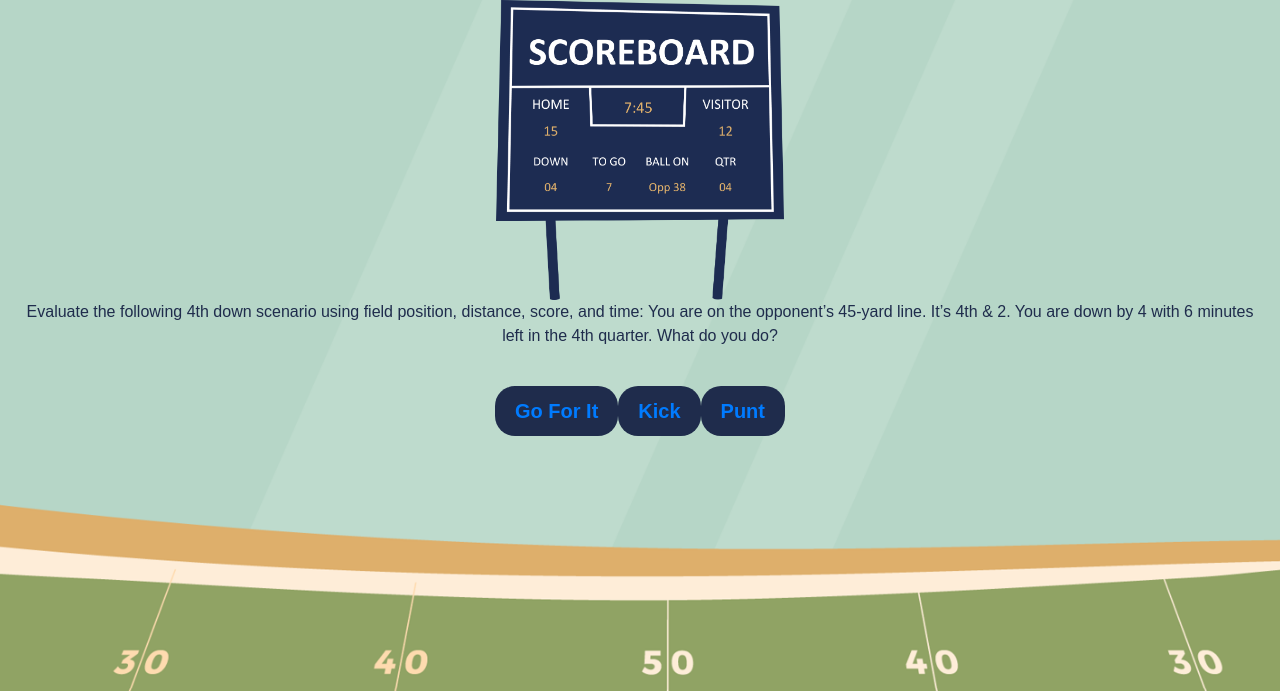
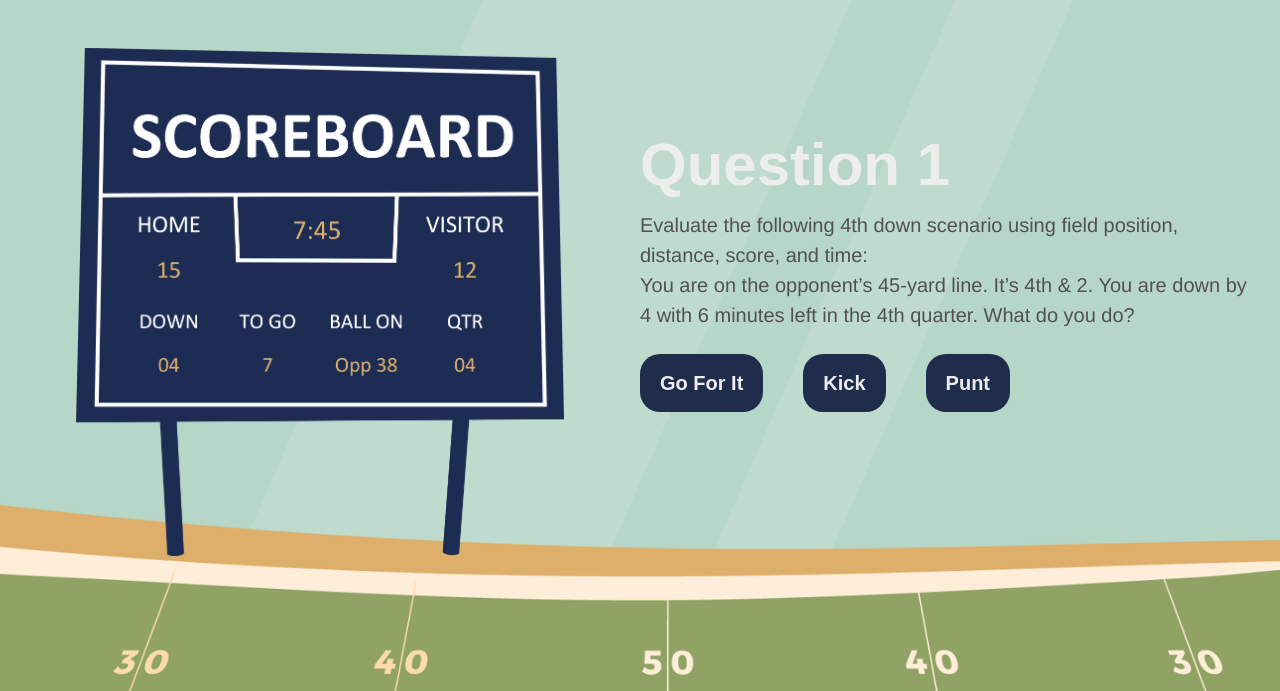
Before and after one commit to trv2111/w4170-proj, a Flask app: page /quiz-question/1 in a window 1280 px wide. Shown: the part 109-800 px from the top of the page. Run offline with Flask 3, Linux system fonts and the light colour scheme; some libraries are stand-ins or nearby versions; some web fonts are replaced.

Commit message:
Fix quiz question formatting

```diff
--- a/server.py
+++ b/server.py
@@ -5,7 +5,7 @@ app = Flask(__name__)
 
 questions = {
     "1": {
-        "question": "Evaluate the following 4th down scenario using field position, distance, score, and time:\nYou are on the opponent’s 45-yard line. It’s 4th & 2. You are down by 4 with 6 minutes left in the 4th quarter. What do you do?",
+        "question": "Evaluate the following 4th down scenario using field position, distance, score, and time:<br>You are on the opponent’s 45-yard line. It’s 4th & 2. You are down by 4 with 6 minutes left in the 4th quarter. What do you do?",
         "answers": {
             "1": ["Go For It", "Great call! There’s a high conversion chance, we weren’t in field goal range, and punting gives away momentum when you’re losing late.\nCongratulations! You made the aggressive call – and it worked! You kept the drive alive and gave your team a shot to win!", True],
             "2": ["Kick", "This would be about a 62-yard attempt and is outside of your kicker’s range. Even if it went in, you’d still be behind by 1. This wasn’t the best move here.", False],
--- a/static/quiz-question.js
+++ b/static/quiz-question.js
@@ -8,13 +8,19 @@ function getQuestion(id) {
 			let question = result["question"]
 			let image = result["image"]
 
-			$( ".question" ).append("<img class='scoreboard-quiz' src='" + image + "'><br>")
-			$( ".question" ).append(question["question"])
+			appended = `
+				<div class="row">
+					<div class='col-6'><img class='scoreboard-quiz' src='${image}'><br></div>
+					<div class='col-6'>
+						<div class='row question-title lightGrey'>Question ${id}</div>
+						<div class='row question-text darkGrey'>${question['question']}</div><br>
+						<div class='row'>
+			`
 			Object.entries(question["answers"]).forEach(([answerid, answer]) => {
-				$( ".question-btn-container" ).append(
-					"<a href='/quiz-answer/" + id + "/" + answerid + "' class='default-button'>" + answer[0] + "</a>"
-				)
+				appended += "<a href='/quiz-answer/" + id + "/" + answerid + "' class='default-button quiz-btn'>" + answer[0] + "</a>"
 			});
+			appended += "</div></div></div>"
+			$( ".question" ).append(appended)
 		},
 		error: function(request, status, error){
                   console.log("Error");
--- a/static/style.css
+++ b/static/style.css
@@ -188,11 +188,18 @@ body.home-page {
     font-weight: bold;
     font-size: 20px;
     transition: background-color 0.3s ease;
+    color: #ededed;
 }
 
-.start-button:hover {
+.defaultbutton:visited {
+    color: inherit;
+    background-color: inherit;
+}
+
+.start-button:hover, .default-button:hover {
     background-color: #304c7c;
     color: white;
+    text-decoration: none;
 
 }
 
@@ -422,8 +429,27 @@ body.home-page {
 }
 
 .scoreboard-quiz {
-    width: 18em;
+    width: 80%;
+    padding-top: 3em;
     height: auto;
+}
+
+.question-title {
+    font-size: 60px;
+    font-weight: bold;
+    text-align: center;
+    padding-top: 2em;
+}
+
+.quiz-btn {
+    margin-right: 2em;
+}
+
+.question-text {
+    font-family: Helvetica Neue !important;
+    text-align: left;
+    padding-right: 1em;
+    font-size: 20px;
 }
 
 .football101buttons{
```
Also changed, not shown: templates/quiz.html (+5 -4 lines).
